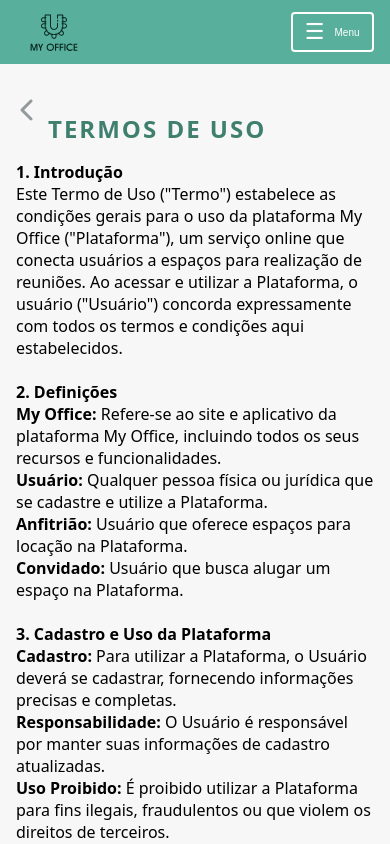
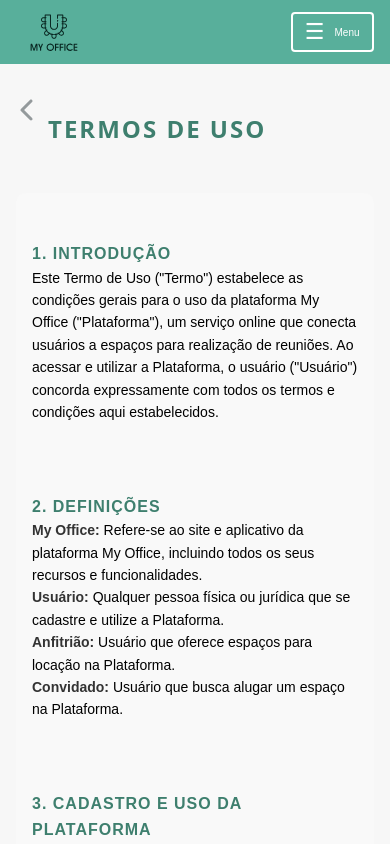
Before and after one commit to my-office-sa/my-office-sa-frontend, a React (Vite) app: page /termo-uso in a window 390 px wide. Shown: the top 844 px of the page. Built offline with nearby package versions, Linux system fonts and the light colour scheme.

Commit message:
estilização, imagem sala, avatar

```diff
--- a/src/comum/componentes/Menu/Menu.jsx
+++ b/src/comum/componentes/Menu/Menu.jsx
@@ -11,6 +11,7 @@
   const [usuarioAutenticado, setUsuarioAutenticado] = useState(false);
   const menuRef = useRef(null);
   const avatarRef = useRef(null);
+  const menuButtonRef = useRef(null);
   const navigate = useNavigate();
 
   const toggleMenu = () => {
@@ -21,8 +22,8 @@
     if (
       menuRef.current &&
       !menuRef.current.contains(event.target) &&
-      avatarRef.current &&
-      !avatarRef.current.contains(event.target)
+      (!avatarRef.current || !avatarRef.current.contains(event.target)) &&
+      (!menuButtonRef.current || !menuButtonRef.current.contains(event.target))
     ) {
       setMenuAberto(false);
     }
@@ -54,7 +55,11 @@
           <Avatar nome={instanciaServicoAutenticacao.obterNomeUsuario()} />
         </div>
       ) : (
-        <button className="menu-toggle" onClick={toggleMenu}>
+        <button
+          className="menu-toggle"
+          onClick={toggleMenu}
+          ref={menuButtonRef}
+        >
           Menu
         </button>
       )}
--- a/src/paginas/PaginaDetalhesSala/PaginaDetalhesSala.css
+++ b/src/paginas/PaginaDetalhesSala/PaginaDetalhesSala.css
@@ -1,13 +1,15 @@
-.detalles-sala {
+.detalhes-info{
     display: flex;
     flex-direction: column;
+
     padding: 15px;
     margin-bottom: 20px;
     background-color: #fff;
     border-radius: 8px;
     box-shadow: 0 4px 8px rgba(0, 0, 0, 0.1);
-    line-height: 1.6em;
+    line-height: 0.7em;
     gap: 20px;
+    position: relative;
 }
 
 .imagem-detalhe-sala {
@@ -22,8 +24,12 @@
 
 .imagem-detalhe-sala.ampliada {
     width: 80vw;
-    height: auto;
+    height: 50vw;
     max-width: 900px;
     transform: scale(1.2);
-    margin: 0 auto;
+    margin: 20px auto 0;
 }
+
+strong{
+    color: #3e7f6e;
+}
--- a/src/paginas/PaginaDetalhesSala/PaginaDetalhesSala.jsx
+++ b/src/paginas/PaginaDetalhesSala/PaginaDetalhesSala.jsx
@@ -45,6 +45,8 @@
               />
             )}
           </div>
+          <br />
+          <br />
           <div className="detalhes-info">
             <h2>{sala.nome}</h2>
             <p>
--- a/src/paginas/PaginaTermosDeUso/PaginaTermosDeUso.css
+++ b/src/paginas/PaginaTermosDeUso/PaginaTermosDeUso.css
@@ -1,124 +1,87 @@
-:root {
-  --cor-fundo-principal: #f7f7f7;
-  --cor-secundaria: #2a2a2a;
-  --cor-acao: #4a90e2;
-  --cor-titulo: #2c3e50;
-  --cor-texto: #7f8c8d;
-  --cor-destaque: #e74c3c;
-  --cor-fundo: #ffffff;
-  --sombra: rgba(0, 0, 0, 0.1);
+.politica_priv {
+  font-family: "Arial", sans-serif;
+  line-height: 1.6;
+  color: #333;
+  padding: 2rem;
+  background-color: #f9f9f9;
+  border-radius: 10px;
+  margin: 2rem auto;
+  max-width: 1100px;
 }
 
-.pagina__termo-uso {
-  max-width: 1200px;
-  margin: 0 auto;
-  padding: 3rem 2rem;
-  background-color: var(--cor-fundo);
-  font-family: "Arial", sans-serif;
-  line-height: 1.6;
-  color: var(--cor-texto);
-  box-shadow: 0px 2px 10px var(--sombra);
-  border-radius: 8px;
-}
-
-.pagina__termo-uso h1 {
-  font-size: 2.4rem;
-  color: var(--cor-titulo);
-  text-align: center;
-  margin-bottom: 2rem;
-  font-weight: 700;
-}
-
-.pagina__termo-uso h4 {
-  font-size: 1.5rem;
-  color: var(--cor-titulo);
-  margin-top: 2rem;
-  margin-bottom: 1rem;
-  font-weight: 600;
-}
-
-.pagina__termo-uso p {
-  font-size: 1.1rem;
-  color: var(--cor-texto);
-  margin-bottom: 1.5rem;
-  text-align: justify;
-}
-
-.pagina__termo-uso strong {
-  font-weight: bold;
-  color: var(--cor-acao);
-}
-
-.pagina__termo-uso .ultima-atualizacao {
-  text-align: center;
-  margin-top: 2rem;
-  font-size: 1.1rem;
-  color: var(--cor-destaque);
-  font-weight: 500;
-}
-
-.pagina__termo-uso br {
+.politica_priv p {
+  font-size: 16px;
   margin-bottom: 1rem;
 }
 
+.politica_priv h4 {
+  font-size: 20px;
+  color: #3e7f6e;
+  margin-top: 2rem;
+  text-transform: uppercase;
+  font-weight: bold;
+  letter-spacing: 1px;
+}
+
+.politica_priv strong {
+  font-weight: 600;
+  color: #333;
+}
+
+.politica_priv br {
+  margin-bottom: 1rem;
+}
+
+h1 {
+  font-size: 28px;
+  color: #3e7f6e;
+  text-align: center;
+  margin-top: 2rem;
+  text-transform: uppercase;
+  letter-spacing: 1.5px;
+}
+
+.politica_priv a {
+  color: var(--cor-hover);
+  text-decoration: none;
+  font-weight: bold;
+}
+
+.politica_priv a:hover {
+  color: var(--cor-hover);
+  text-decoration: underline;
+}
+
+.politica_priv div {
+  margin-bottom: 2rem;
+}
+
 @media (max-width: 850px) {
-  .pagina__termo-uso {
-    padding: 2rem;
+  .politica_priv {
+    padding: 1.5rem;
+    font-size: 15px;
   }
 
-  .pagina__termo-uso h1 {
-    font-size: 2rem;
+  .politica_priv h4 {
+    font-size: 18px;
   }
 
-  .pagina__termo-uso h4 {
-    font-size: 1.3rem;
-  }
-
-  .pagina__termo-uso p {
-    font-size: 1rem;
-  }
-
-  .pagina__termo-uso .ultima-atualizacao {
-    font-size: 1rem;
+  .politica_priv p {
+    font-size: 15px;
   }
 }
 
 @media (max-width: 550px) {
-  .pagina__termo-uso {
-    padding: 1.5rem;
+  .politica_priv {
+    padding: 1rem;
+    font-size: 14px;
   }
 
-  .pagina__termo-uso h1 {
-    font-size: 1.8rem;
+  .politica_priv h4 {
+    font-size: 16px;
   }
 
-  .pagina__termo-uso h4 {
-    font-size: 1.2rem;
-  }
-
-  .pagina__termo-uso p {
-    font-size: 0.95rem;
-  }
-
-  .pagina__termo-uso .ultima-atualizacao {
-    font-size: 1rem;
+  .politica_priv p {
+    font-size: 14px;
   }
 }
-
-@media (max-width: 400px) {
-  .pagina__termo-uso h1 {
-    font-size: 1.6rem;
-  }
-
-  .pagina__termo-uso h4 {
-    font-size: 1rem;
-  }
-
-  .pagina__termo-uso p {
-    font-size: 0.9rem;
-  }
-
-  .pagina__termo-uso .ultima-atualizacao {
-    font-size: 0.9rem;
-  }
-}
--- a/src/paginas/PaginaTermosDeUso/PaginaTermosDeUso.jsx
+++ b/src/paginas/PaginaTermosDeUso/PaginaTermosDeUso.jsx
@@ -1,3 +1,4 @@
+import React from "react";
 import Principal from "../../comum/componentes/Principal/Principal";
 import "./PaginaTermosDeUso.css";
 
@@ -26,7 +27,7 @@
 
   return (
     <Principal titulo="Termos de Uso" voltarPara="/">
-      <div className="termo-uso">
+      <div className="politica_priv">
         <h4>1. Introdução</h4>
         <p>
           Este Termo de Uso ("Termo") estabelece as condições gerais para o uso
```
